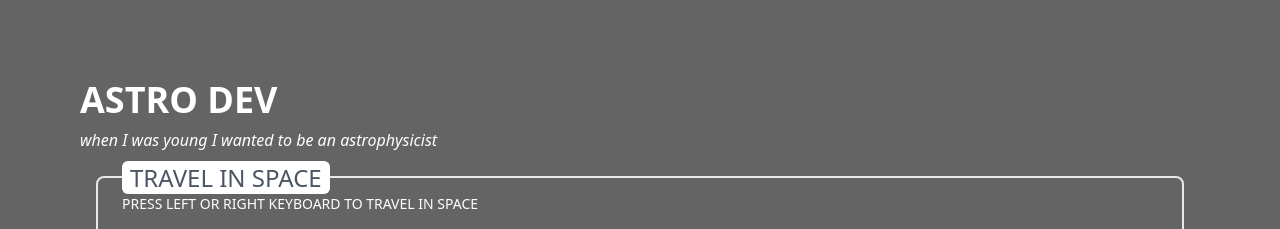
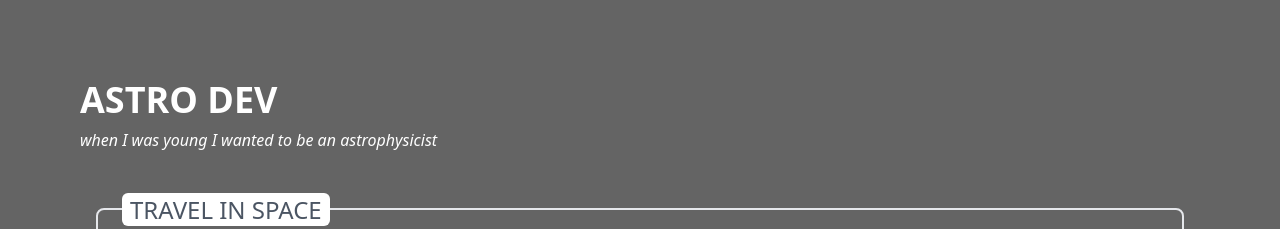
Before and after one commit to Alekiel42/astroDev, a Vue app in the folder astro-dev/: page / in a window 1280 px wide. Shown: the top 229 px of the page. Built offline with nearby package versions, Linux system fonts and the light colour scheme; no server answers.

Commit message:
new component header

```diff
--- a/astro-dev/src/App.vue
+++ b/astro-dev/src/App.vue
@@ -7,12 +7,7 @@
     @keydown.right="moveToRight"
     tabindex="0"
   >
-    <div>
-      <h1 class="uppercase text-4xl font-bold mb-2">Astro Dev</h1>
-      <p class="italic mb-4">
-        when I was young I wanted to be an astrophysicist
-      </p>
-    </div>
+    <headerAstro />
 
     <solarSystem
       @change-color-background="changeColorBackground"
@@ -41,6 +36,7 @@ import picOfDay from "./components/picOfDay.vue";
 import picLiked from "./components/picLiked.vue";
 import picDetail from "./components/picDetail.vue";
 import solarSystem from "./components/solarSystem.vue";
+import headerAstro from "./components/header.vue";
 
 export default {
   name: "App",
@@ -49,6 +45,7 @@ export default {
     picLiked,
     picDetail,
     solarSystem,
+    headerAstro,
   },
   data() {
     return {
--- /dev/null
+++ b/astro-dev/src/components/header.vue
@@ -0,0 +1,10 @@
+<template>
+  <header class="pb-4">
+    <h1 class="uppercase text-4xl font-bold mb-2">Astro Dev</h1>
+    <p class="italic mb-4">when I was young I wanted to be an astrophysicist</p>
+  </header>
+</template>
+
+<script>
+export default {};
+</script>
```
